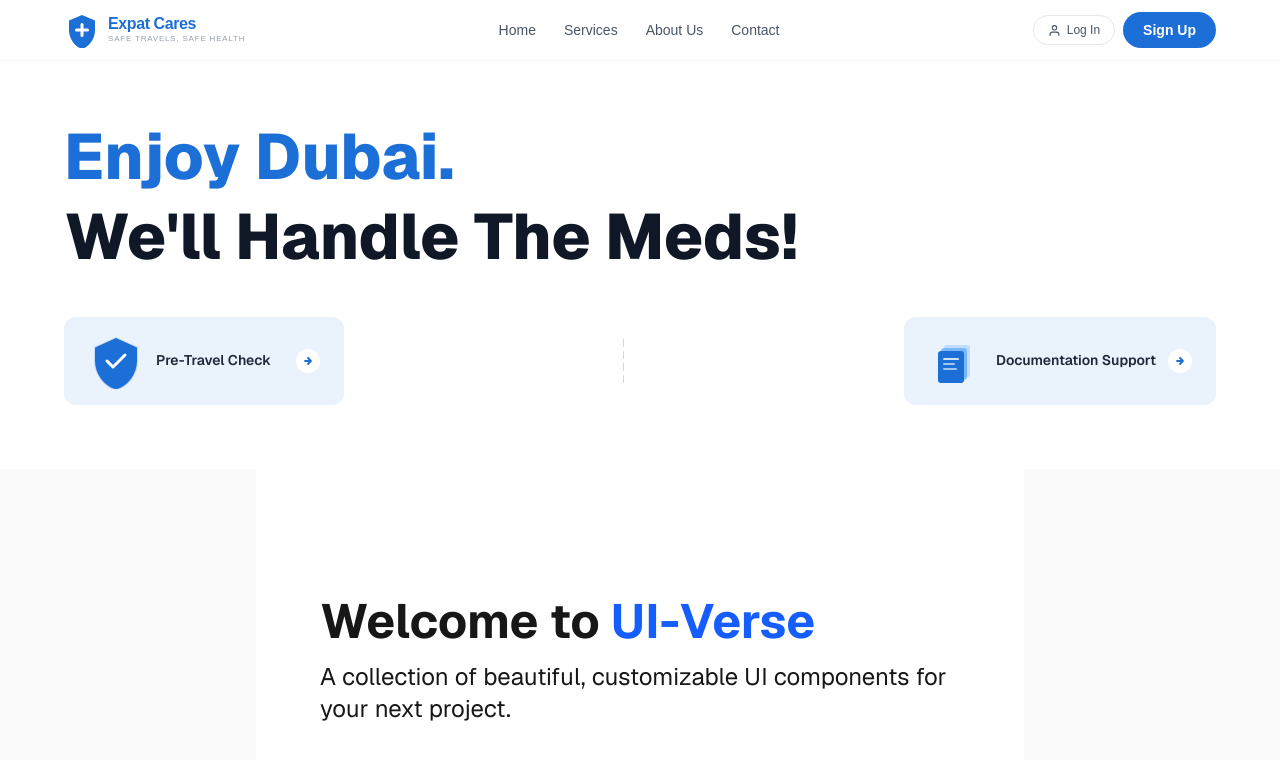
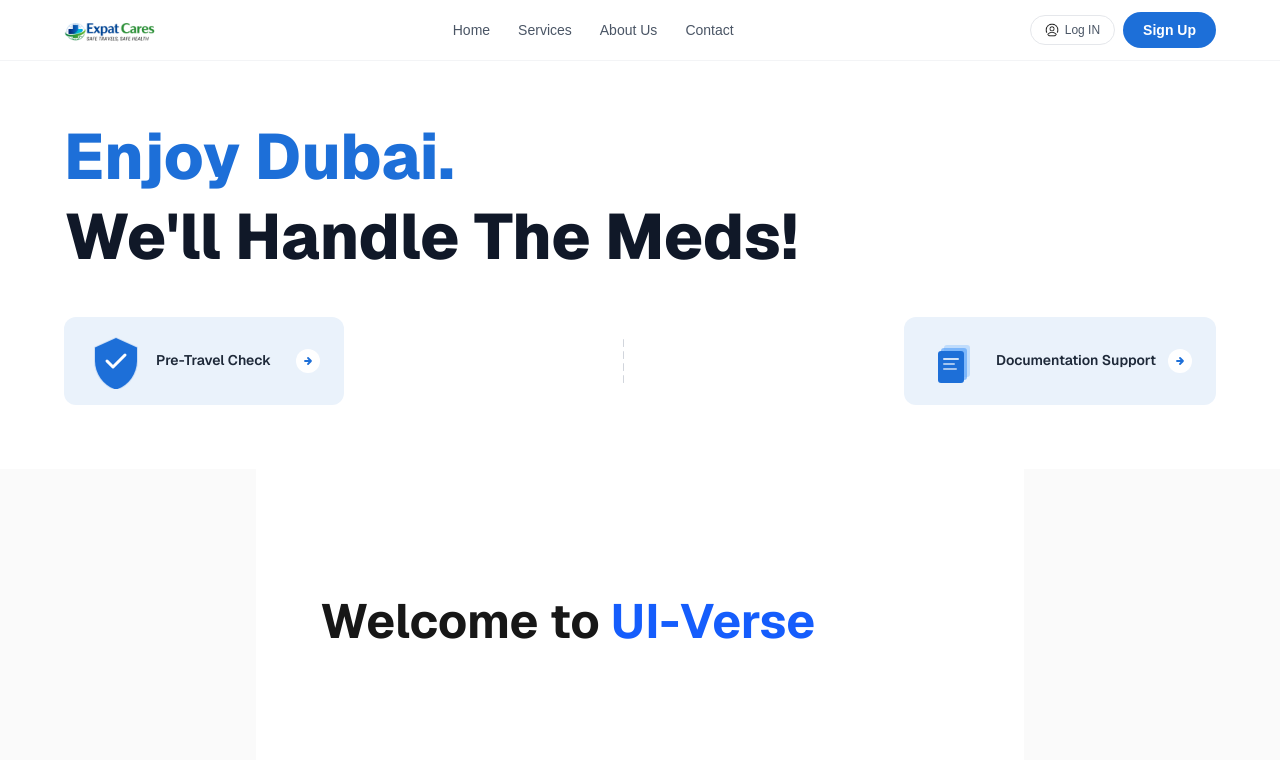
Before and after one commit to Zainqalandar/ui-verse, a Next.js app: page / in a window 1280 px wide. Shown: the top 760 px of the page. Built offline with nearby package versions, Linux system fonts and the light colour scheme.

Commit message:
navbar UI issus fix

```diff
--- a/app/page.tsx
+++ b/app/page.tsx
@@ -11,10 +11,6 @@ export default function Home() {
             UI-Verse
           </a>
         </h1>
-        <p className="mt-4 text-2xl text-center sm:text-left">
-          A collection of beautiful, customizable UI components for
-          your next project.
-        </p>
       </main>
     </div>
   )
--- a/components/SignupModal.tsx
+++ b/components/SignupModal.tsx
@@ -49,7 +49,7 @@ export default function SignupModal({ mode, isOpen, onClose, onSwitchMode }: Sig
           <div
             className="absolute inset-0 bg-cover bg-center"
             style={{
-              backgroundImage: `url('https://images.unsplash.com/photo-1609220136736-443140cffec6?w=600&q=80')`,
+              backgroundImage: `url('/images/register-side-img.png')`,
             }}
           />
           {/* Dark overlay */}
--- a/components/navbar.tsx
+++ b/components/navbar.tsx
@@ -1,43 +1,48 @@
-'use client'
+'use client';
 
-import { useState } from 'react'
-import { useAuthModal } from '@/context/AuthModalContext'
+import { useState } from 'react';
+import { useAuthModal } from '@/context/AuthModalContext';
 
 export default function Navbar() {
-  const [menuOpen, setMenuOpen] = useState(false)
-  const { openSignup, openSignin } = useAuthModal()
+	const [menuOpen, setMenuOpen] = useState(false);
+	const { openSignup, openSignin } = useAuthModal();
 
 	return (
 		<>
 			<nav className="w-full bg-white px-4 md:px-8 lg:px-16 py-3 flex items-center justify-between border-b border-gray-100 shadow-sm">
 				{/* Logo */}
 				<div className="flex items-center gap-2">
-          <div className="relative w-9 h-9 flex-shrink-0">
-            <svg width="36" height="36" viewBox="0 0 36 36" fill="none">
-              <path
-                d="M18 3L5 8.5V18c0 8.8 5.6 16.7 13 18.9C25.4 34.7 31 26.8 31 18V8.5L18 3z"
-                fill="#1D6FD8"
-              />
-              <rect x="16.5" y="11" width="3" height="14" rx="1.5" fill="white" />
-              <rect x="11" y="16.5" width="14" height="3" rx="1.5" fill="white" />
-            </svg>
+					<img src="/images/expat-cares-logo.png" alt="Logo" className="h-8" />
 				</div>
-          <div className="flex flex-col leading-tight">
-            <span className="text-[#1D6FD8] font-bold text-base tracking-tight leading-none">
-              Expat Cares
-            </span>
-            <span className="text-gray-400 text-[8px] tracking-widest uppercase leading-tight mt-0.5">
-              Safe Travels, Safe Health
-            </span>
-          </div>
-        </div>
+
+
 
 				{/* Desktop nav links — hidden on mobile */}
 				<div className="hidden md:flex items-center gap-7 text-sm text-gray-600 font-medium">
-          <a href="#" className="hover:text-[#1D6FD8] transition-colors">Home</a>
-          <a href="#" className="hover:text-[#1D6FD8] transition-colors">Services</a>
-          <a href="#" className="hover:text-[#1D6FD8] transition-colors">About Us</a>
-          <a href="#" className="hover:text-[#1D6FD8] transition-colors">Contact</a>
+					<a
+						href="#"
+						className="hover:text-[#1D6FD8] transition-colors"
+					>
+						Home
+					</a>
+					<a
+						href="#"
+						className="hover:text-[#1D6FD8] transition-colors"
+					>
+						Services
+					</a>
+					<a
+						href="#"
+						className="hover:text-[#1D6FD8] transition-colors"
+					>
+						About Us
+					</a>
+					<a
+						href="#"
+						className="hover:text-[#1D6FD8] transition-colors"
+					>
+						Contact
+					</a>
 				</div>
 
 				{/* Right side */}
@@ -47,11 +52,9 @@ export default function Navbar() {
 						onClick={openSignin}
 						className="flex items-center gap-1.5 border border-gray-200 rounded-full px-3.5 py-1.5 text-xs font-medium text-gray-600 hover:border-[#1D6FD8] hover:text-[#1D6FD8] transition-colors"
 					>
-            <svg width="13" height="13" viewBox="0 0 24 24" fill="none" stroke="currentColor" strokeWidth="2" strokeLinecap="round" strokeLinejoin="round">
-              <path d="M20 21v-2a4 4 0 00-4-4H8a4 4 0 00-4 4v2" />
-              <circle cx="12" cy="7" r="4" />
-            </svg>
-            Log In
+
+                        <img src="/icons/person-icon.png" alt="Login Icon" className="w-3.5 h-3.5" />
+						Log IN
 					</button>
 
 					{/* Sign Up — desktop only */}
@@ -68,9 +71,12 @@ export default function Navbar() {
 						className="md:hidden flex flex-col justify-center items-center w-8 h-8 gap-[5px]"
 						aria-label="Toggle menu"
 					>
-            <span className={`block w-5 h-[2px] bg-gray-600 transition-all duration-300 origin-center ${menuOpen ? 'rotate-45 translate-y-[7px]' : ''}`} />
-            <span className={`block w-5 h-[2px] bg-gray-600 transition-all duration-300 ${menuOpen ? 'opacity-0 scale-x-0' : ''}`} />
-            <span className={`block w-5 h-[2px] bg-gray-600 transition-all duration-300 origin-center ${menuOpen ? '-rotate-45 -translate-y-[7px]' : ''}`} />
+						<img
+                            src="/images/menu-icon.png"
+                            alt="Menu"
+                            className={`w-5 h-5 transition-transform ${menuOpen ? 'rotate-90' : 'rotate-0'}`}
+                        />
+                        <span className="sr-only">Toggle menu</span>
 					</button>
 				</div>
 			</nav>
@@ -95,7 +101,7 @@ export default function Navbar() {
 						onClick={openSignin}
 						className="mt-3 mb-2 w-full border border-gray-200 text-[#1D6FD8] text-sm font-semibold py-2.5 rounded-full hover:bg-gray-50 transition-colors"
 					>
-            Log In
+						Log IN
 					</button>
 					<button
 						onClick={openSignup}
@@ -106,5 +112,5 @@ export default function Navbar() {
 				</div>
 			</div>
 		</>
-  )
+	);
 }
```
Also changed, not shown: public/icons/person-icon.png (added), public/images/menu-icon.png (added). Lines whose indentation alone changed are shown as unchanged.
